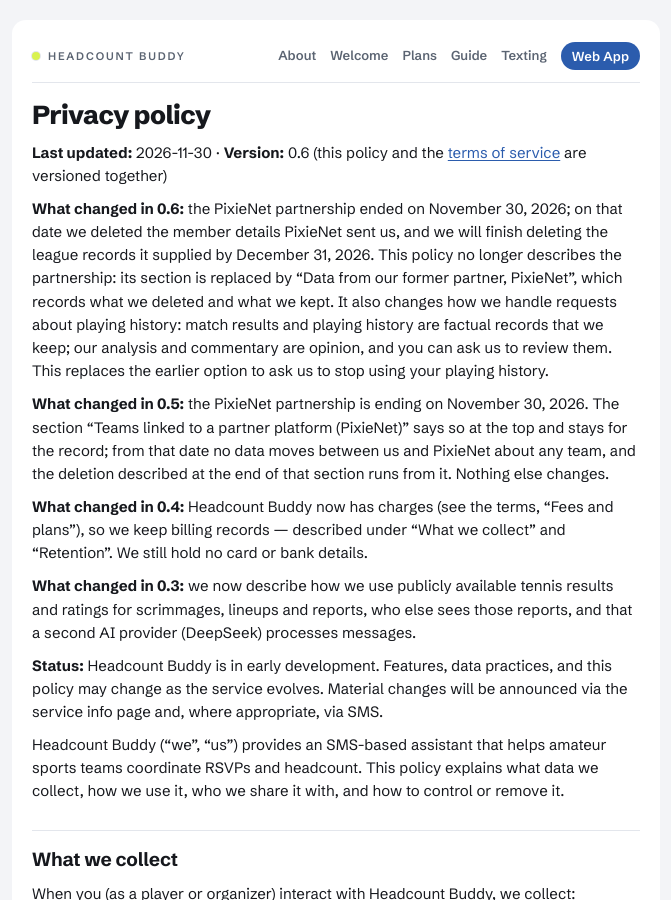
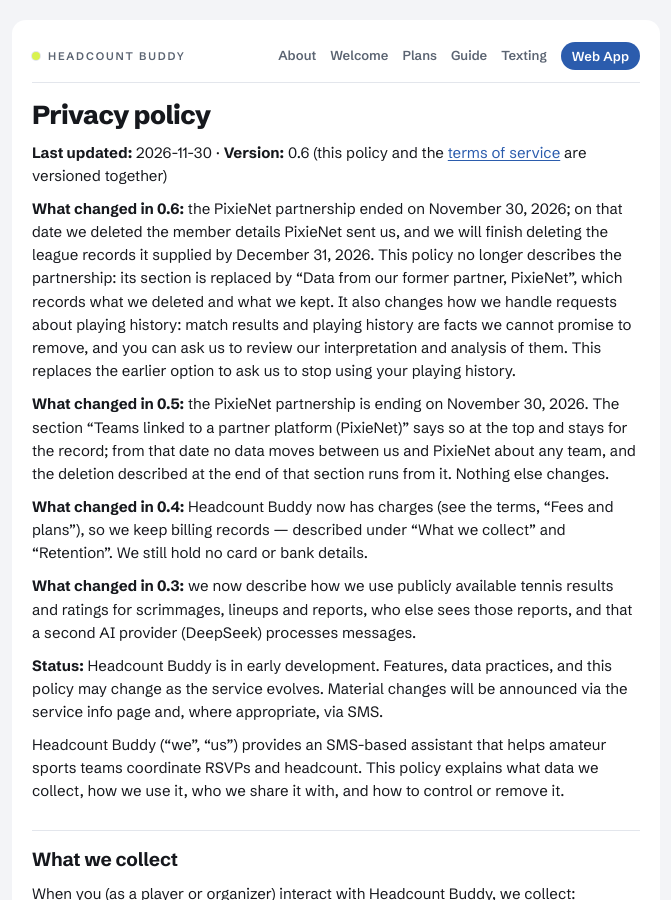
Before and after one commit to hugoaponte/headcount-buddy-web, a Jekyll site: the page built from legal/privacy.md, in a window 1280 px wide and 900 px high. Shown: the whole window, without its empty margins (304-975 px from the left). Built offline with Jekyll 4.4.1, drawn with Linux system fonts in a browser that asks for light colours; some of the changed text lies outside the part shown.

Commit message:
legal: 0.6 DRAFT - more general wording on facts and analysis (owner)
Co-Authored-By: Claude Opus 5.5 <noreply@anthropic.com>
Claude-Session: https://claude.ai/code/session_015DEgKNQEi1g13KMBzJeUZ2
Agent: ubuntu-s-droplet4

```diff
--- a/legal/privacy.md
+++ b/legal/privacy.md
@@ -6,7 +6,7 @@ title: Headcount Buddy — privacy policy
 
 **Last updated:** 2026-11-30 · **Version:** 0.6 (this policy and the [terms of service](terms) are versioned together)
 
-**What changed in 0.6:** the PixieNet partnership ended on November 30, 2026; on that date we deleted the member details PixieNet sent us, and we will finish deleting the league records it supplied by December 31, 2026. This policy no longer describes the partnership: its section is replaced by "Data from our former partner, PixieNet", which records what we deleted and what we kept. It also changes how we handle requests about playing history: match results and playing history are factual records that we keep; our analysis and commentary are opinion, and you can ask us to review them. This replaces the earlier option to ask us to stop using your playing history.
+**What changed in 0.6:** the PixieNet partnership ended on November 30, 2026; on that date we deleted the member details PixieNet sent us, and we will finish deleting the league records it supplied by December 31, 2026. This policy no longer describes the partnership: its section is replaced by "Data from our former partner, PixieNet", which records what we deleted and what we kept. It also changes how we handle requests about playing history: match results and playing history are facts we cannot promise to remove, and you can ask us to review our interpretation and analysis of them. This replaces the earlier option to ask us to stop using your playing history.
 
 **What changed in 0.5:** the PixieNet partnership is ending on November 30, 2026. The section "Teams linked to a partner platform (PixieNet)" says so at the top and stays for the record; from that date no data moves between us and PixieNet about any team, and the deletion described at the end of that section runs from it. Nothing else changes.
 
@@ -79,9 +79,9 @@ You can:
 
 - **Opt out at any time** by texting `STOP` to the team's Headcount Buddy number.
 - **Request a copy of your data** by emailing help@headcountbuddy.com.
-- **Request deletion of your data** by emailing help@headcountbuddy.com. This does not include public league records and playing history, or reports already sent.
+- **Request deletion of your data** by emailing help@headcountbuddy.com. It may not extend to facts from public league records, such as results and playing history, or to reports already sent.
 - **Ask us to correct your data**, including a wrong match to a public league record, by emailing help@headcountbuddy.com.
-- **Raise a concern about a report** by emailing help@headcountbuddy.com. Match results, scores and playing history are factual records, and we do not remove them on request; if one is wrong, we will correct our copy. Our analysis and commentary are estimates and opinion, partly written by AI, and may miss context. On request we will review them and may, at our discretion, change or remove some of that content. Nothing here limits rights the law gives you.
+- **Raise a concern about information we present** by emailing help@headcountbuddy.com. Match results, scores and playing history are facts drawn from public records, and we cannot promise to remove them. Interpretation and analysis, some of it written by AI, can miss nuance; if something concerns you, tell us and we will review it, and we may correct or remove it. This does not limit any rights you have under applicable law.
 - **Get help** by replying `HELP` or `INFO` to any message from us.
 
 ## Security
```
